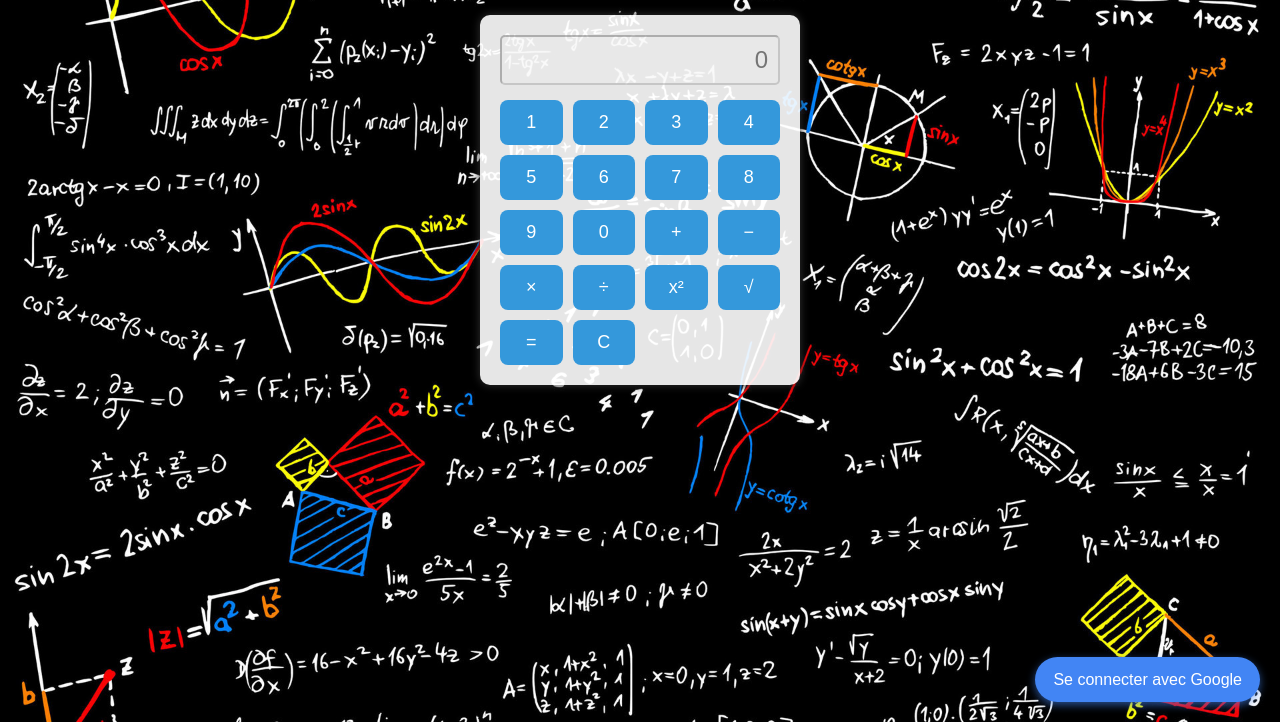
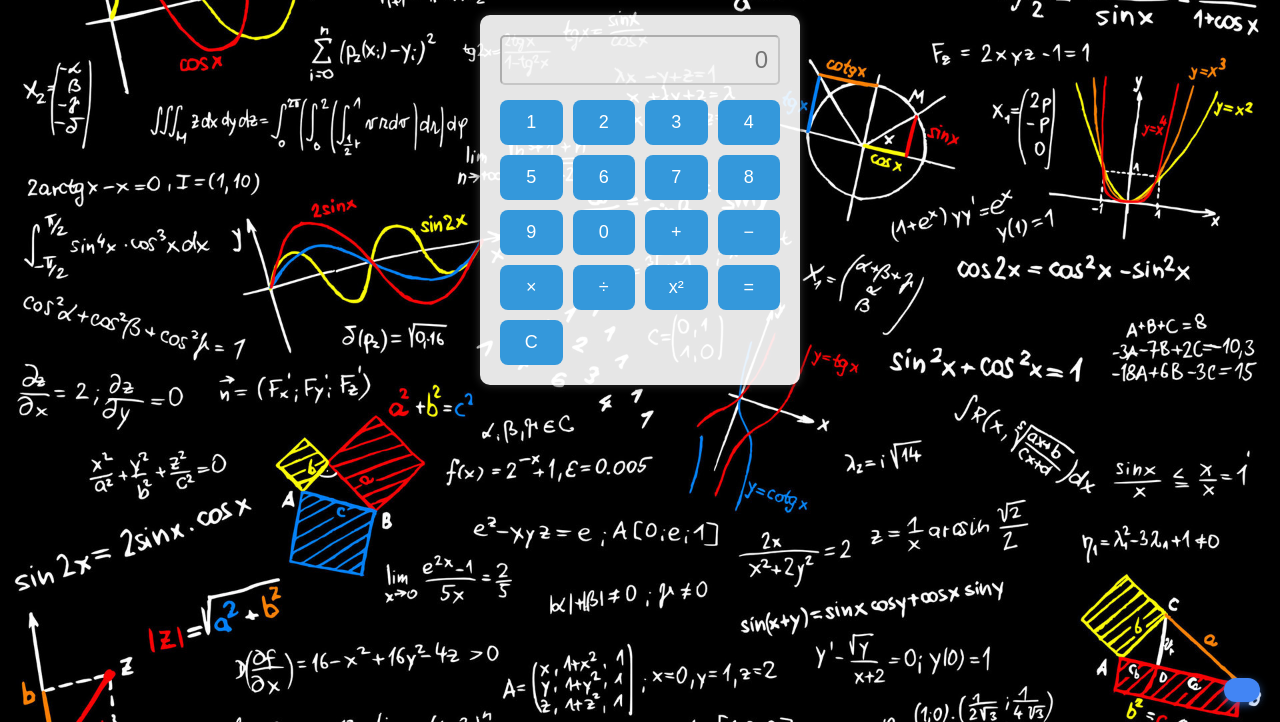
Before and after one commit to Seyli-18/Calculatrice, a plain HTML site: page index.html in a window 1280 px wide. Shown: the part 78-800 px from the top of the page. Drawn offline with Linux system fonts and the light colour scheme.

Commit message:
Update index.html

```diff
--- a/index.html
+++ b/index.html
@@ -30,7 +30,6 @@
       <button onclick="ajouterOperateur('*')">×</button>
       <button onclick="ajouterOperateur('/')">÷</button>
       <button onclick="ajouterOperateur('**2')">x²</button>
-      <button onclick="ajouterOperateur('Math.sqrt(')">√</button>
 
       <!-- Actions -->
       <button onclick="calculer()">=</button>
@@ -61,7 +60,7 @@
   </div>
 
   <!-- Connexion Google -->
-  <button id="google-login-btn">Se connecter avec Google</button>
+  <div id="google-login-btn"></div>
 
   <script src="script.js"></script>
 </body>
```
